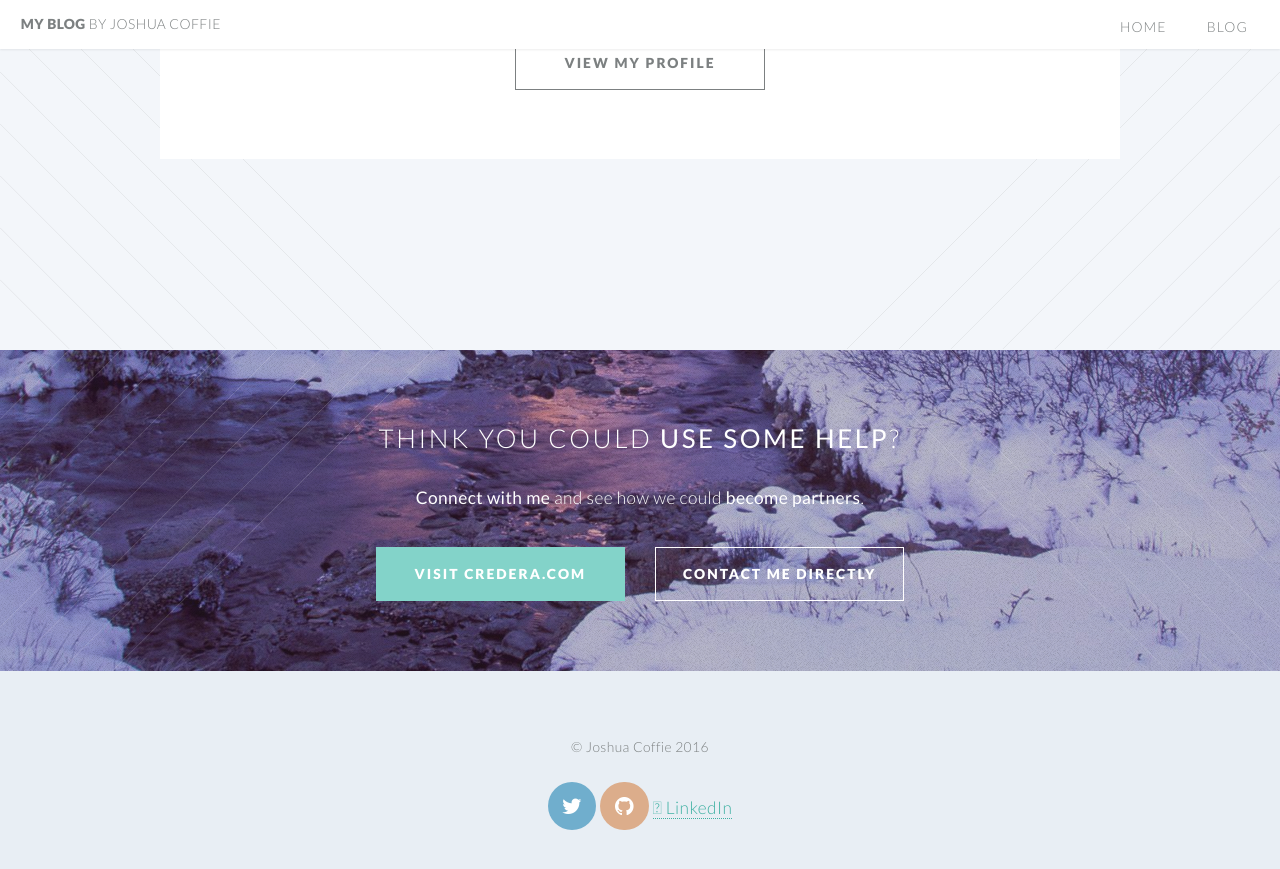
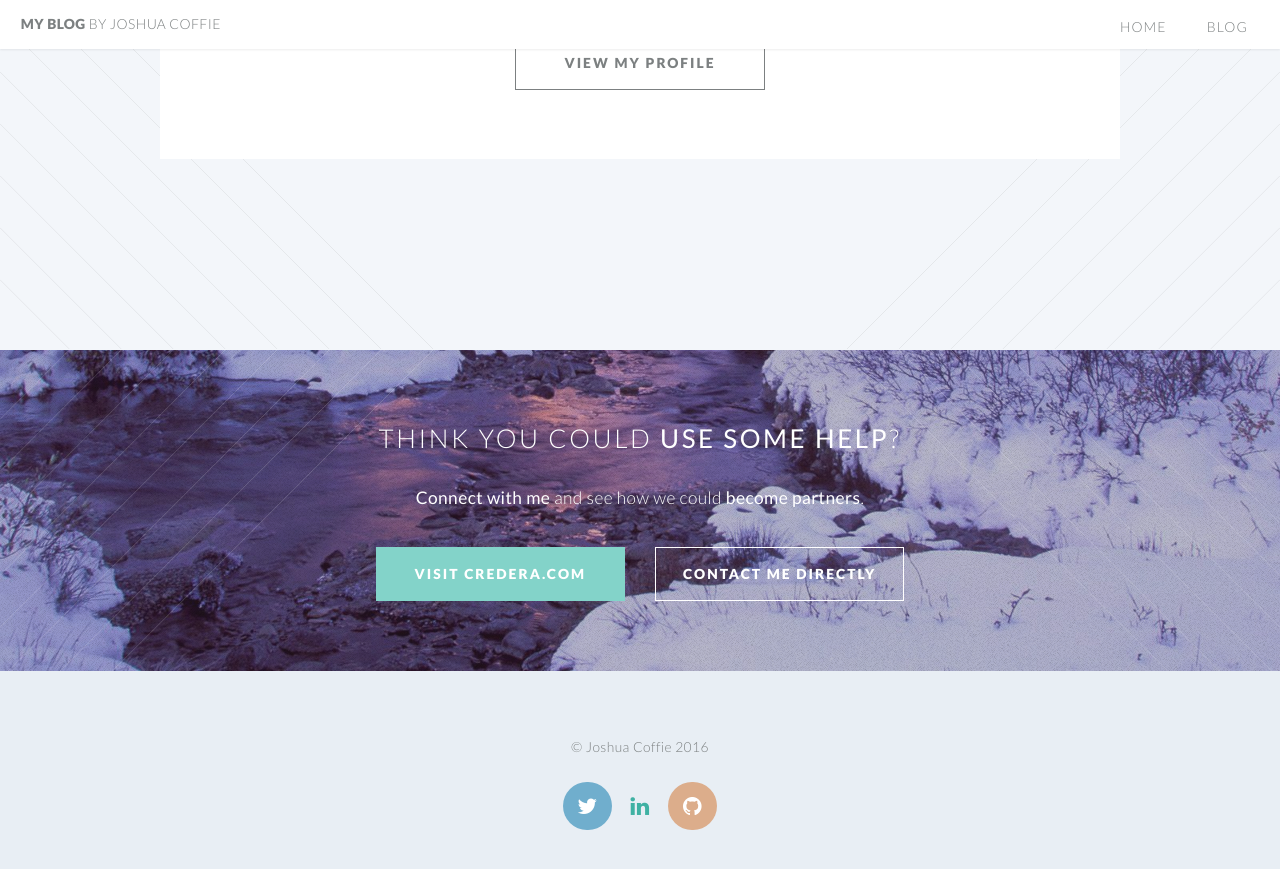
Before and after one commit to starbuck10/My_blog, a Jekyll site: the page built from index.html, in a window 1280 px wide and 900 px high, scrolled down 2791 px. Shown: the top 869 px of the window. Built offline with Jekyll 4.4.1, drawn with Linux system fonts in a browser that asks for light colours.

Commit message:
footer adjustments with social media icons

```diff
--- a/_includes/footer.html
+++ b/_includes/footer.html
@@ -9,13 +9,15 @@
       <span class="label">Twitter</span>
     </a>
 
+    <a href="https://www.linkedin.com/in/joshua-coffie" class="icon circle fa-linkedin">
+      <span class="label">LinkedIn</span>
+    </a>
+
     <a href="https://www.github.com/starbuck10" class="icon circle fa-github">
       <span class="label">Github</span>
     </a>
 
-    <a href="https://www.linkedin.com/in/joshua-coffie" class="fa-linkedin-square">
-      <span class="label">LinkedIn</span>
-    </a>
+
 
     <script>
       (function(i,s,o,g,r,a,m){i['GoogleAnalyticsObject']=r;i[r]=i[r]||function(){
```
